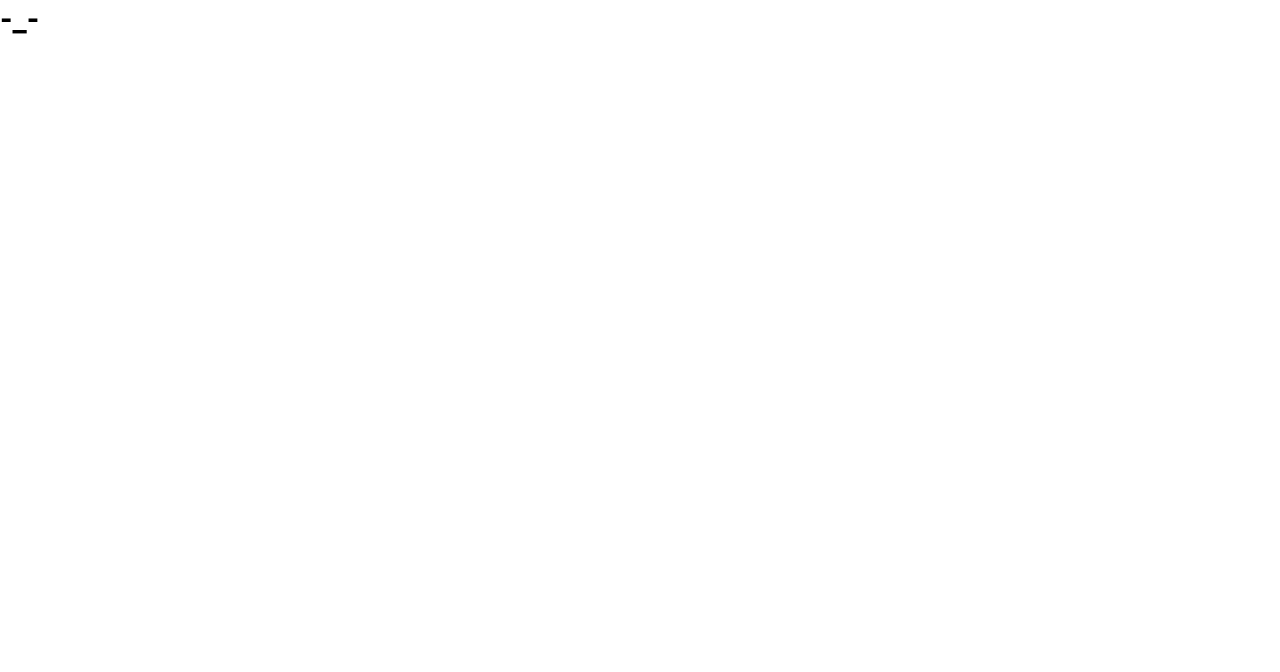
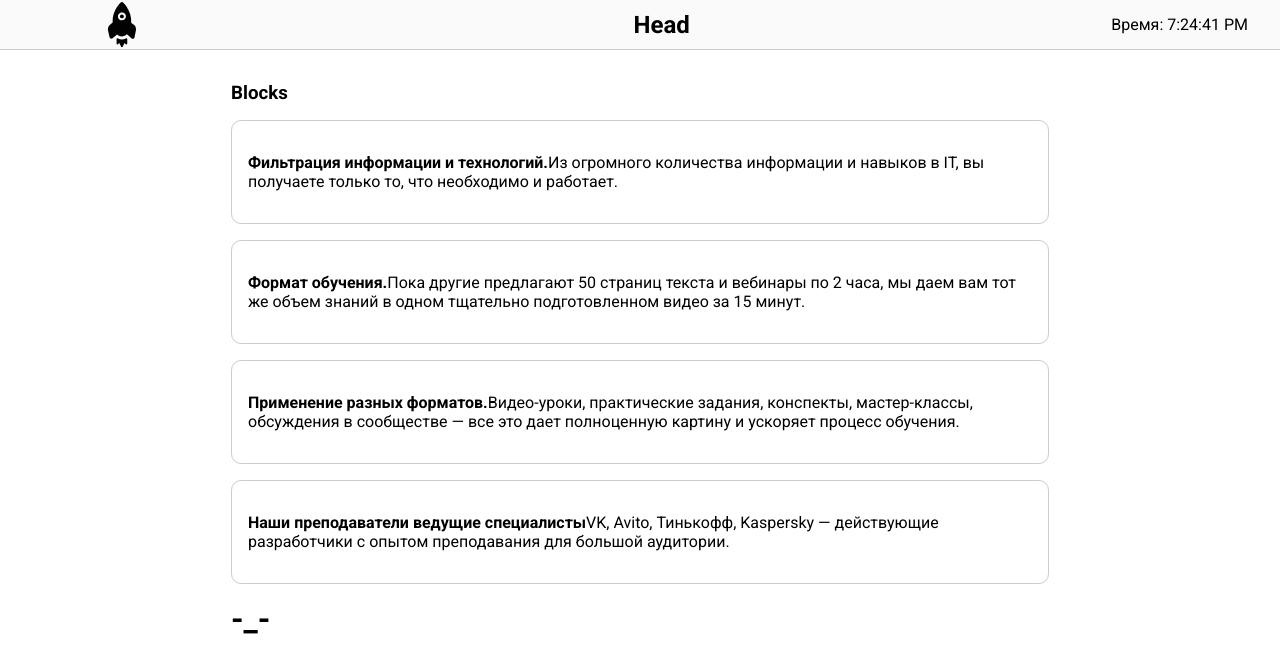
Before and after one commit to RainbowEclipsee/01-react-basic-start, a React (Vite) app: page / in a window 1280 px wide. Shown: the top 672 px of the page. Built offline with nearby package versions, Linux system fonts and the light colour scheme.

Commit message:
added Header and BlockItem component

```diff
--- a/src/App.jsx
+++ b/src/App.jsx
@@ -1,7 +1,25 @@
+import Header from './components/Header'
+import BlockItem from './components/BlockItem'
+import { blocks } from './data'
+
 function App() {
   return (
     <div>
-      <h1>-_-</h1>
+      <Header />
+
+      <main>
+        <section>
+          <h3>Blocks</h3>
+
+          <ul>
+          <BlockItem {...blocks[0]}/>
+          <BlockItem {...blocks[1]}/>
+          <BlockItem {...blocks[2]}/>
+          <BlockItem title={blocks[3].title} description={blocks[3].description}/>
+          </ul>
+        </section>
+        <h1>-_-</h1>
+      </main>
     </div>
   )
 }
--- /dev/null
+++ b/src/components/BlockItem.jsx
@@ -0,0 +1,14 @@
+function BlockItem({ title, description }) {
+  return (
+    <div>
+      <li>
+        <p>
+          <strong>{title}</strong>
+          {description}
+        </p>
+      </li>
+    </div>
+  )
+}
+
+export default BlockItem
--- /dev/null
+++ b/src/components/Header.jsx
@@ -0,0 +1,16 @@
+import headerLogo from '/rocket.svg'
+
+function Header() {
+
+  const time = new Date()
+  const logoName = 'rocket'
+  return (
+    <header>
+      <img src={headerLogo} alt={logoName}></img>
+      <h2>Head</h2>
+      <span>Время: { time.toLocaleTimeString()}</span>
+    </header>
+  )
+}
+
+export default Header
--- a/src/data.js
+++ b/src/data.js
@@ -1,4 +1,4 @@
-export const ways = [
+export const blocks = [
   {
     title: 'Фильтрация информации и технологий.',
     description:
--- a/src/main.jsx
+++ b/src/main.jsx
@@ -2,4 +2,6 @@ import ReactDOM from 'react-dom/client'
 import App from './App.jsx'
 import './index.css'
 
-ReactDOM.createRoot(document.getElementById('root')).render(<App />)
+const root = document.getElementById('root')
+
+ReactDOM.createRoot(root).render(<App />)
```
Also changed, not shown: public/rocket.svg (added).
